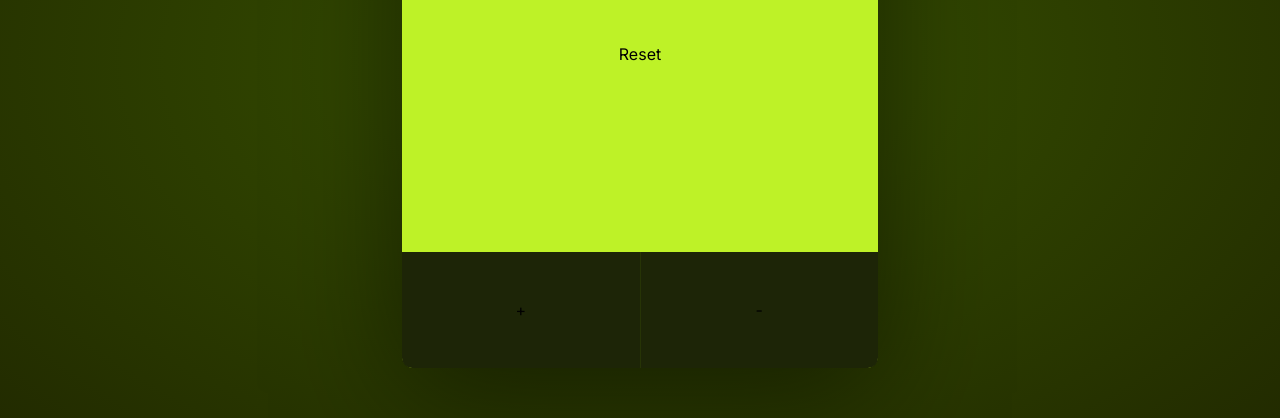
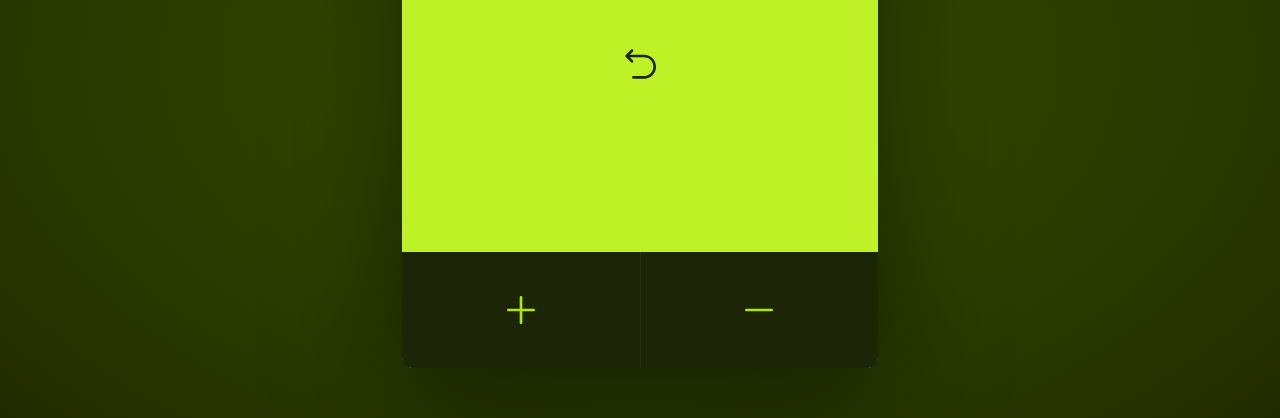
Before and after one commit to aaronaltman/fancy_counter2, a React (Vite) app: page / in a window 1280 px wide. Shown: the part 340-758 px from the top of the page. Built offline with nearby package versions, Linux system fonts and the light colour scheme.

Commit message:
setCount -

```diff
--- a/src/Count.jsx
+++ b/src/Count.jsx
@@ -1,7 +1,18 @@
-const CountEl = ({ number }) => {
+import { useState } from "react";
+
+const CountEl = () => {
+  const [count, setCount] = useState(0);
+
   return (
     <>
-      <h1 class="count">{number}</h1>
+      <h1
+        onClick={() => {
+          setCount(count + 1);
+        }}
+        className="count"
+      >
+        {count}
+      </h1>
     </>
   );
 };
--- a/src/CountButtons.jsx
+++ b/src/CountButtons.jsx
@@ -1,8 +1,14 @@
+import { MinusIcon, PlusIcon } from "@radix-ui/react-icons";
+
 const CountButtonsEl = () => {
   return (
     <div className="button-container">
-      <button className="count-btn">+</button>
-      <button className="count-btn">-</button>
+      <button className="count-btn">
+        <PlusIcon className="count-btn-icon" />
+      </button>
+      <button className="count-btn">
+        <MinusIcon className="count-btn-icon" />
+      </button>
     </div>
   );
 };
--- a/src/ResetButton.jsx
+++ b/src/ResetButton.jsx
@@ -1,4 +1,10 @@
+import { ResetIcon } from "@radix-ui/react-icons";
+
 const ResetButtonEl = () => {
-  return <button className="reset--button">Reset</button>;
+  return (
+    <button className="reset--button">
+      <ResetIcon className="reset-btn-icon" />
+    </button>
+  );
 };
 export default ResetButtonEl;
--- a/src/Title.jsx
+++ b/src/Title.jsx
@@ -1,5 +1,5 @@
 const TitleEl = () => {
-  return <h1 class="counter">Fancy Counter</h1>;
+  return <h1 className="counter">Fancy Counter</h1>;
 };
 
 export default TitleEl;
```
